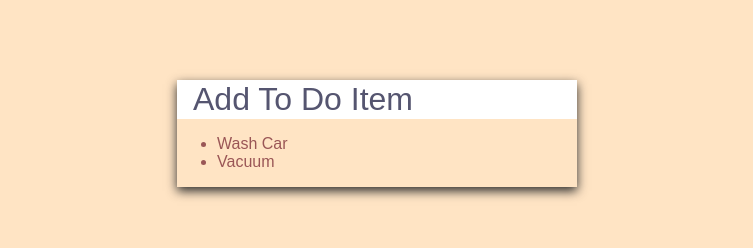
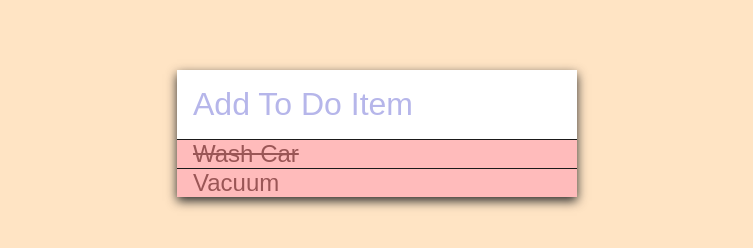
Before and after one commit to LRSORRENTI/To-Do-List, a plain HTML site: page index.html in a window 1280 px wide. Shown: the part 446-694 px from the top of the page, without its empty margins (263-1016 px from the left). Drawn offline with Linux system fonts and the light colour scheme.

Commit message:
Added some changes to input styling, and todos styling

```diff
--- a/index.html
+++ b/index.html
@@ -16,7 +16,7 @@
         placeholder="Add To Do Item"
       />
       <ul class="todos" id="todos">
-        <li>Wash Car</li>
+        <li class="completed">Wash Car</li>
         <li>Vacuum</li>
       </ul>
     </form>
--- a/style.css
+++ b/style.css
@@ -33,10 +33,31 @@ form {
   font-size: 2rem;
   padding-left: 1rem;
   padding-right: 2rem;
+  padding-bottom: 1rem;
+  padding-top: 1rem;
   display: block;
   width: 100%;
 }
 
 input::placeholder {
-  color: rgb(85, 85, 112);
+  color: rgb(182, 182, 234);
 }
+
+.todos {
+  background-color: rgb(255, 187, 187);
+  padding: 0;
+  list-style-type: none;
+  margin: 0;
+}
+
+.todos li {
+  border-top: 1px solid rgb(27, 26, 26);
+  cursor: pointer;
+  font-size: 1.5rem;
+  padding-left: 1rem;
+  padding-right: 2rem;
+}
+
+.completed {
+  text-decoration: line-through;
+}
```
